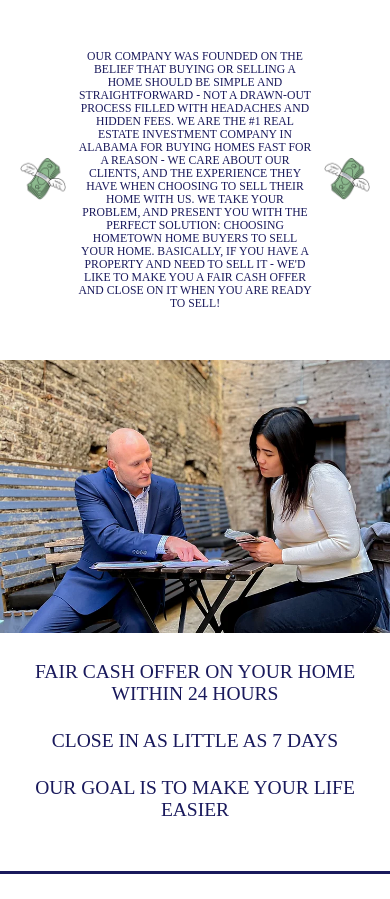
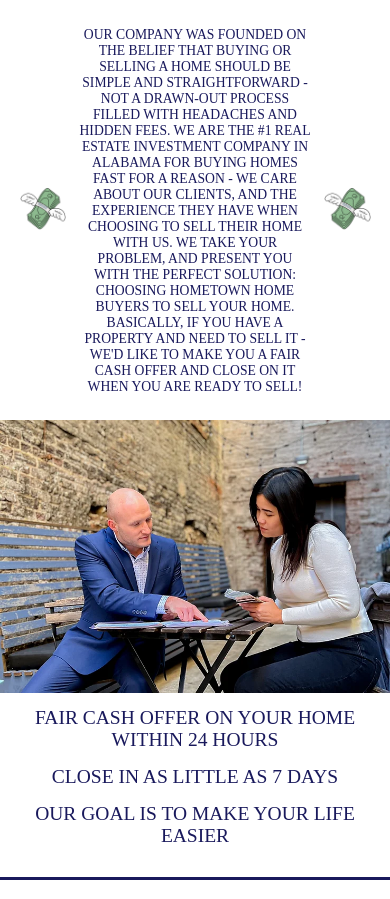
Before and after one commit to alhometown/alhometown.github.io, a plain HTML site: page index.html in a window 390 px wide. Shown: the part 775-1674 px from the top of the page. Drawn offline with Linux system fonts and the light colour scheme; a web font is replaced by a local one.

```diff
--- a/styles/main.css
+++ b/styles/main.css
@@ -121,6 +121,7 @@
     align-content: center;
     text-align: center;
     margin: 0 auto;
+    padding-bottom: 10px;
 }
 .section-container image {
     max-width: fit-content;
@@ -138,7 +139,6 @@
     text-align: left;
 }
 #cashofferlist li {
-
     padding-top: 25px;
 }
 .section-container-list li {
@@ -373,7 +373,7 @@
 
 @media only screen and (max-width:600px) {
     body {
-      font-size: 3vw;
+      font-size: 3.5vw;
     }
     h1 {
         font-size: 7vw;
@@ -384,5 +384,17 @@
     }
     .section {
         display: table-cell;
+        padding-bottom: 15px;
+    }
+    .section-3col {
+        padding-top: 0;
+        padding-bottom: 15px;
+    }
+    #footer-menu, #socialmediafooter {
+        display: none;
+    }
+    #cashofferlist li {
+        padding-top: 0;
+        padding-bottom: 15px;
     }
   }
```
